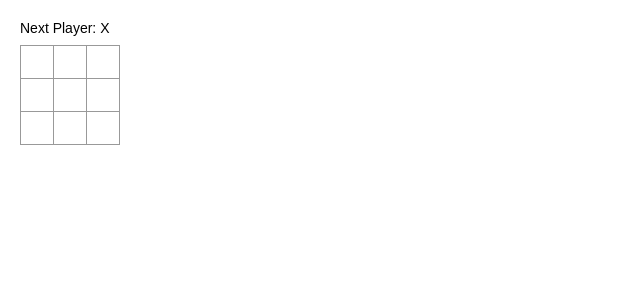
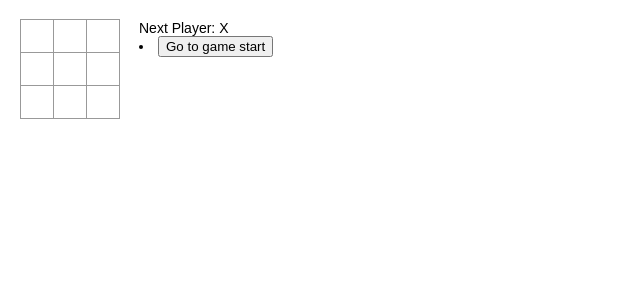
Before and after one commit to stsoul47/react-tictactoe-typescript, a React (Create React App) app: page /game in a window 1280 px wide. Shown: the top 300 px of the page, without its empty margins (0-640 px from the left). Built offline with nearby package versions, Linux system fonts and the light colour scheme.

Commit message:
tictactoe 구현
tictactoe 구현

```diff
--- a/src/components/game/Board.js.tsx
+++ b/src/components/game/Board.js.tsx
@@ -1,16 +1,31 @@
 import React, {Component, ReactNode} from "react";
 import Square from "./Square";
 
-class Board extends Component<any, any> {
-  renderSquare(i:any): ReactNode {
-    return <Square />
+interface iProps{
+  // value: null | String[];
+  squares: String[];
+  onClick: Function;
+}
+interface iState {
+}
+
+class Board extends Component<iProps, iState> {
+  constructor(props: iProps) {
+    super(props);
+  }
+  state:iState = {}
+  renderSquare(i:number): ReactNode {
+    return <Square
+      value = {this.props.squares[i]}
+      onClick={()=>this.props.onClick(i)}
+    />
   }
 
   render() {
-    const status: String = 'Next Player: X';
+    // const status: String = 'Next Player: ' + (this.state.xIsNext ? 'X' : 'O');
+
     return (
       <div>
-        <div className="status">{ status }</div>
         <div className="board-row">
           {this.renderSquare(0)}
           {this.renderSquare(1)}
--- a/src/components/game/Square.tsx
+++ b/src/components/game/Square.tsx
@@ -1,10 +1,28 @@
 import React, {Component} from "react";
 
-class Square extends Component<any, any>{
+interface iProps{
+  value: null | String;
+  onClick: Function
+}
+interface iState {
+  // value: null | String;
+}
+
+class Square extends Component<iProps, iState>{
+  constructor(props: iProps) {
+    super(props);
+  }
+
+  // state:iState={
+  //   value: null
+  // }
+
   render() {
     return (
       // <div></div>
-      <button className="square">{/*TODO*/}</button>
+      <button className="square"
+        onClick={()=>this.props.onClick()}
+      >{ this.props.value }</button>
     );
   }
 }
--- a/src/pages/Game.tsx
+++ b/src/pages/Game.tsx
@@ -1,18 +1,110 @@
 import React, { Component } from "react";
 import Board from "../components/game/Board.js";
 
-class Game extends Component<any, any> {
+interface iProps{
+}
+interface iState {
+  // squares: null[] | String[];
+  history: {
+    squares: String[];
+  }[];
+  stepNumber: number,
+  xIsNext: boolean;
+}
+
+class Game extends Component<iProps, iState> {
+  constructor(props: iProps) {
+    super(props);
+  }
+  state: iState = {
+    history: [{
+      squares: Array(9).fill(null),
+    }],
+    stepNumber:0,
+    xIsNext: true,
+  }
+
+  handleClick(i:number): void {
+    // const squares = this.state.squares.slice();
+    // const history = this.state.history;
+    const history = this.state.history.slice(0, this.state.stepNumber + 1);
+    let current: any = null;
+    let squares: String[] = [];
+    if (history) {
+      current = history[this.state.stepNumber];
+    }
+    if(current) {
+      squares = current.squares.slice();
+    }
+    if(this.calculateWinner(squares) || squares[i]){
+      return;
+    }
+    squares[i] = this.state.xIsNext ? 'X' : 'O';
+    this.setState({
+      history: history.concat([{
+        squares: squares
+      }]),
+      stepNumber: history.length,
+      xIsNext: !this.state.xIsNext
+    });
+  }
+
+  calculateWinner(squares: String[]): null | String {
+    const lines = [
+      [0, 1, 2],
+      [3, 4, 5],
+      [6, 7, 8],
+      [0, 3, 6],
+      [1, 4, 7],
+      [2, 5, 8],
+      [0, 4, 8],
+      [2, 4, 6],
+    ];
+    for (let i = 0; i < lines.length; i++) {
+      const [a, b, c] = lines[i];
+      if (squares[a] && squares[a] === squares[b] && squares[a] === squares[c]) {
+        return squares[a];
+      }
+    }
+    return null;
+  }
+
+  jumpTo(step: number) {
+    this.setState({
+      stepNumber: step,
+      xIsNext: (step % 2) === 0,
+    });
+  }
 
   render() {
+    const history = this.state.history;
+    const current = history[history.length - 1];
+    const winner: null | String = this.calculateWinner(current.squares);
+    const moves = history.map((step, move) =>{
+      const desc = move ? 'Go to move #' + move : 'Go to game start';
+      return(
+        <li key={move}><button onClick={()=> this.jumpTo(move)}>{desc}</button></li>
+      )
+    })
+
+    let status: String = "";
+    if(winner) {
+      status = 'Winner: ' + winner;
+    } else {
+      status = 'Next Player: ' + (this.state.xIsNext ? 'X' : 'O');
+    }
     return (
       <div>
         <div className="game">
           <div className="game-board">
-            <Board />
+            <Board
+              squares={current.squares}
+              onClick={(i: any) => this.handleClick(i)}
+            />
           </div>
           <div className="game-info">
-            <div>{/*status*/}</div>
-            <div>{/*TODO*/}</div>
+            <div>{status}</div>
+            <div>{moves}</div>
           </div>
         </div>
       </div>
```
